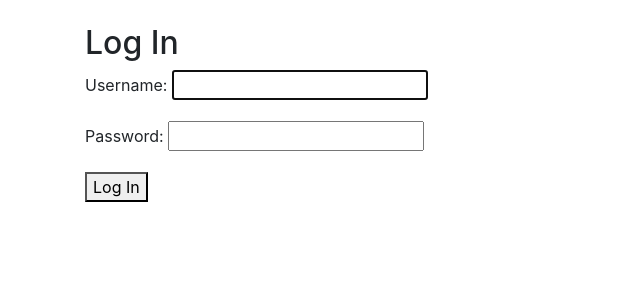
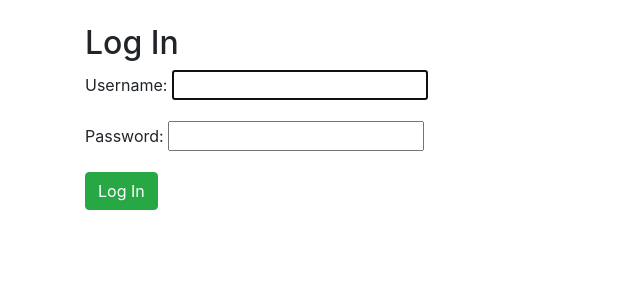
Before and after one commit to DhruvDiwan/newsApp, a Django app: page /users/login/ in a window 1280 px wide. Shown: the part 56-356 px from the top of the page, without its empty margins (0-640 px from the left). Run offline with Django 3.2, Linux system fonts and the light colour scheme; some libraries are stand-ins or nearby versions.

Commit message:
Log In button changed

```diff
--- a/templates/registration/login.html
+++ b/templates/registration/login.html
@@ -7,6 +7,6 @@
 <form method="post">
   {% csrf_token %}
   {{ form.as_p }}
-  <button type="Submit">Log In </button>
+  <button class="btn btn-success ml-" type="submit">Log In</button>
 </form>
 {% endblock content %}
```
Also changed, not shown: db.sqlite3.
